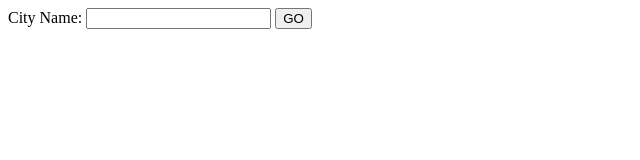
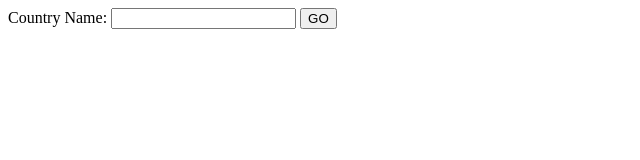
Before and after one commit to vasibhat/Weather_App, a website: page index.html in a window 1280 px wide. Shown: the whole page, without its empty margins (0-640 px from the left). Drawn offline with Linux system fonts and the light colour scheme.

Commit message:
Update index.html
Country name text added

```diff
--- a/index.html
+++ b/index.html
@@ -6,7 +6,7 @@
 
 <body>
     <form  action="/" method="post">
-    <label for="cityInput">City Name:</label>
+    <label for="cityInput">Country Name:</label>
      <input id="cityInput"type="text" name="cityName">
      <button type="submit">GO</button>
 </form>
```
